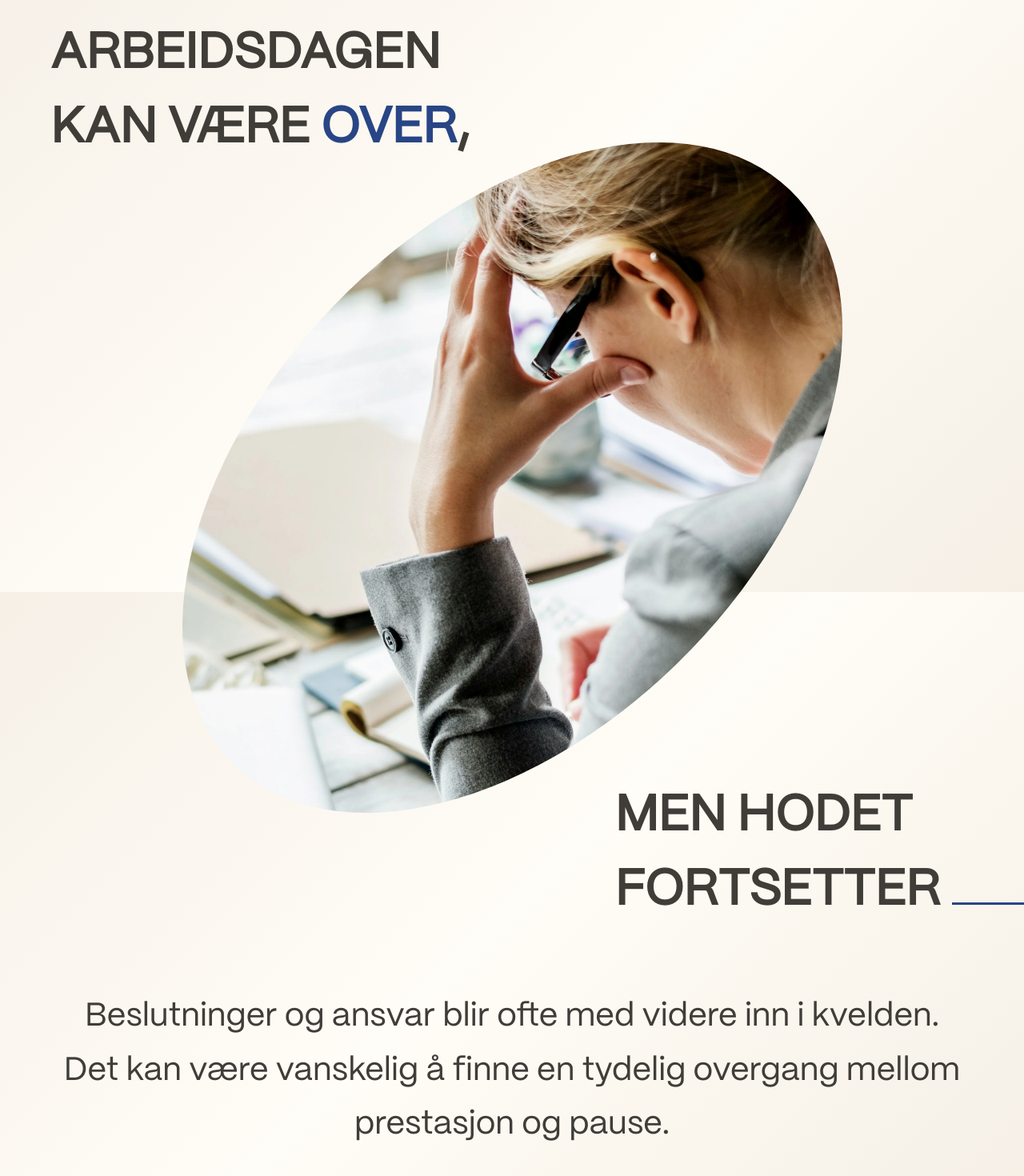
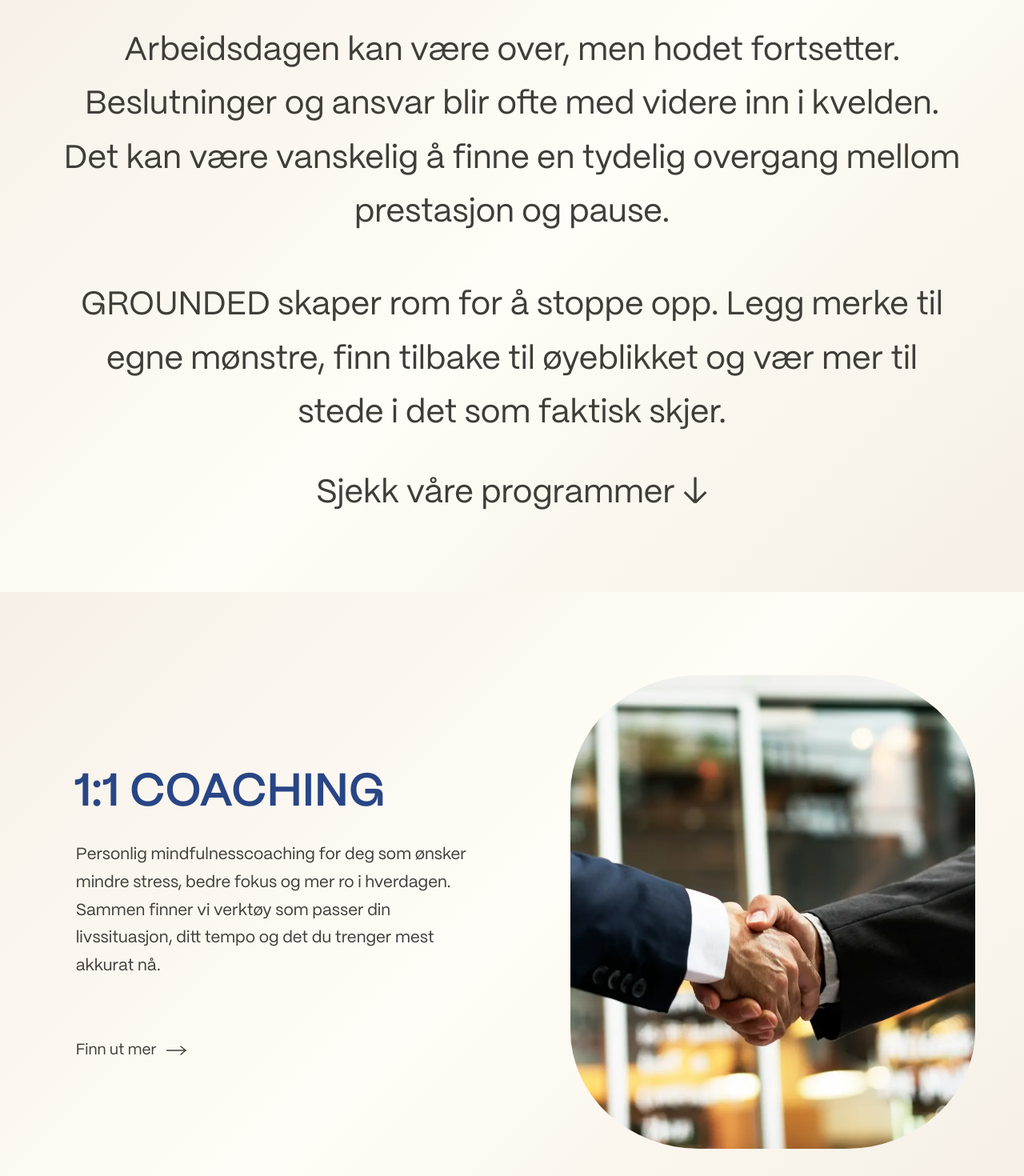
Before and after one commit to lulu630/grounded-website-2, a React (Vite) app: page / in a window 1280 px wide. Shown: the part 860-2330 px from the top of the page at 80% size. Built offline with nearby package versions, Linux system fonts and the light colour scheme.

Commit message:
Simplify intro animations and remove About overlap effect

```diff
--- a/src/App.css
+++ b/src/App.css
@@ -22,8 +22,6 @@
   max-width: 540px;
 }
 
-
-.intro__description,
 .about__content {
   max-width: 1200px;
 }
@@ -33,7 +31,7 @@
 .bedrifter__title,
 .about__title,
 .cta__title {
-  font-size: clamp(44px, 4.5vw, 60px);
+  font-size: var(--font-size-titles);
   color: var(--titles);
   line-height: 1.2;
   font-family: "PP Mori", serif;
@@ -397,260 +395,35 @@
 /*------------ INTRO SECTION ------------ */
 
 .intro {
-  color: var(--text);
-  padding: 0 4%;
-  text-align: center;
-}
-
-
-.intro__scene {
-  position: relative;
-  min-height: 160svh;
-  isolation: isolate;
-}
-
-
-.intro__scene-opening,
-.intro__scene-ending {
-  position: absolute;
-  z-index: 2;
-  font-size: 62px;
-  font-weight: 400;
-  line-height: 1.5;
-  text-transform: uppercase;
-}
-
-
-.intro__scene-opening {
-  top: 5%;
-  left: 1%;
-  text-align: left;
-  font-weight: 600;
-
-}
-
-
-.intro__scene-ending {
-  right: -4vw;
-  bottom: 6%;
-  text-align: left;
-  font-weight: 600;
-
-}
-
-
-.intro__continuation {
-  display: inline-flex;
-  align-items: baseline;
-  gap: 0.25em;
-  white-space: nowrap;
-}
-
-
-.intro__continuation-line {
-  display: inline-block;
-  flex-shrink: 0;
-  width: clamp(40px, 7vw, 120px);
-  height: 3px;
-  background: var(--accent);
-  transform-origin: left center;
-
-}
-
-
-.intro__window {
-  position: absolute;
-  top: 50%;
-  left: 50%;
-  width: min(65vw, 110svh, 950px);
-  aspect-ratio: 830.091 / 1244.984;
-  overflow: hidden;
-  transform: translate(-50%, -44.5013%);
-  clip-path: url(#intro-oval);
-  /*
-  top опускает овал ниже относительно секции.
-  width уменьшает овал вместе с фото
-  */
-}
-
-
-.intro__photo {
-  position: absolute;
-  inset: 0;
-}
-
-
-.intro__image {
-  display: block;
-  width: 100%;
-  height: 100%;
-  object-fit: cover;
-  object-position: center;
-}
-
-
-@media (max-width: 770px) {
-  .intro__window {
-    width: 55vw;
-  }
-
-  .intro__scene-opening,
-  .intro__scene-ending {
-    font-size: clamp(20px, 4vw, 30px);
-  }
-
-  .intro__scene-ending {
-    bottom: 8%;
-  }
-}
-
-
-
-.intro__block {
-  min-height: 70vh;
+  min-height: 100svh;
   display: flex;
+  flex-direction: column;
   align-items: center;
   justify-content: center;
-}
-
-
-.intro__text {
-  margin: 0;
-  max-width: 1320px;
-}
-
-
-.intro__opening {
-  font-size: clamp(32px, 6.2vw, 90px);
-  font-weight: 400;
-  line-height: 1.25;
-}
-
-
-.intro__heading {
-  font-size: clamp(42px, 8.3vw, 120px);
-  font-weight: 700;
-  line-height: 1.15;
-}
-
-
-.intro__description,
-.bedrifter__content p{
+  gap: 48px;
+  padding: 72px 6%;
+  color: var(--text);
+  text-align: center;
   font-size: clamp(21px, 3.2vw, 46px);
   line-height: 1.65;
 }
 
+.intro__block {
+  width: 100%;
+}
 
-.bedrifter__content p,
-.bedrifter__link {
-  text-shadow: 0 2px 8px rgb(0 0 0 / 55%);
+.intro__message {
+  display: flex;
+  flex-direction: column;
+  gap: 24px;
+}
+
+.intro__programs {
+  margin-top: 8px;
 }
 
 
-@media (max-width: 770px) {
-  .intro {
-    padding-inline: 6%;
-  }
-
-  .intro__block {
-    min-height: 65svh;
-  }
-
-  .intro__description br {
-    display: none;
-  }
-}
-
-
-/* prestasjon / pause */
-
-.intro__pause-stage {
-  position: relative;
-  min-height: 100svh;
-  display: grid;
-  place-items: center;
-  overflow: hidden;
-  overflow: clip;
-}
-
-
-.intro__words {
-  display: flex;
-  align-items: baseline;
-  gap: 0;
-  white-space: nowrap;
-  font-size: clamp(30px, 7.5vw, 108px);
-  font-weight: 700;
-  line-height: 1.2;
-}
-
-
-.intro__word {
-  display: inline-block;
-}
-
-
-.intro__message {
-  position: absolute;
-  inset: 0;
-  display: flex;
-  flex-direction: column;
-  align-items: center;
-  justify-content: center;
-  gap: clamp(28px, 4vw, 60px);
-  padding: 40px 2%;
-}
-
-
-.intro__message-heading {
-  font-size: clamp(28px, 4.2vw, 60px);
-  font-weight: 600;
-  line-height: 1.3;
-
-}
-
-
-.accent-italic {
-  color: var(--accent);
-}
-
-
-.intro__message-text {
-  max-width: 1050px;
-  font-size: clamp(20px, 2.6vw, 38px);
-  line-height: 1.7;
-}
-
-
-.intro__programs-arrow {
-  display: flex;
-  flex-direction: column;
-  align-items: center;
-  gap: 16px;
-  font-size: clamp(20px, 2.6vw, 38px);
-  line-height: 1.3;
-  position: relative;
-  top: 60px;
-
-}
-
-
-
-@media (prefers-reduced-motion: reduce) {
-  .intro__pause-stage {
-    display: flex;
-    flex-direction: column;
-    justify-content: center;
-    gap: 60px;
-  }
-
-  .intro__message {
-    position: static;
-  }
-}
-
 /*------------ SERVICES SECTION ------------ */
-
 
 .services {
   position: relative;
@@ -836,17 +609,23 @@
 }
 
 
-.bedrifter__content p {
-  max-width: 850px;
+.bedrifter__link {
+  margin-top: clamp(30px, 4.5vw, 80px);
   color: var(--text-on-dark);
+  text-shadow: 0 2px 8px rgb(0 0 0 / 55%);
 
 }
 
 
-.bedrifter__link {
-  margin-top: clamp(30px, 4.5vw, 80px);
+
+.bedrifter__content p {
+  max-width: 850px;
   color: var(--text-on-dark);
+  font-size: clamp(21px, 3.2vw, 46px);
+  line-height: 1.65;
+  text-shadow: 0 2px 8px rgb(0 0 0 / 55%);
 }
+
 
 
 
@@ -895,9 +674,6 @@
 }
 
 
-.bedrifter--complete + .about {
-  margin-top: 0;
-}
 
 
 
@@ -909,9 +685,7 @@
   position: relative;
   overflow: hidden;
   isolation: isolate;
-  margin-top: -100svh;
   min-height: 100svh;
-  z-index: 4;
 }
 
 
@@ -1185,9 +959,3 @@
     gap: 20px;
   }
 }
-
-
-.intro__block--description {
-  min-height: 30svh;
-  align-items: flex-start;
-}
--- a/src/Components/Intro.jsx
+++ b/src/Components/Intro.jsx
@@ -1,227 +1,64 @@
-import introImage from "../assets/images/intro.webp";
-import { useLayoutEffect, useRef } from "react";
+import { useRef } from "react";
+import { useGSAP } from "@gsap/react";
 import { gsap } from "gsap";
 import { ScrollTrigger } from "gsap/ScrollTrigger";
 
-gsap.registerPlugin(ScrollTrigger);
+gsap.registerPlugin(ScrollTrigger, useGSAP);
 
 function Intro() {
   const sectionRef = useRef(null);
 
-  useLayoutEffect(() => {
+  useGSAP(() => {
     const media = gsap.matchMedia();
 
     media.add("(prefers-reduced-motion: no-preference)", () => {
-      const scene = sectionRef.current.querySelector(".intro__scene");
+      const blocks = gsap.utils.toArray(".intro__block", sectionRef.current);
 
-      // Photo parallax effect
-      gsap.to(scene.querySelector(".intro__image"), {
-        yPercent: 10,
-        ease: "none",
-        scrollTrigger: {
-          trigger: scene,
-          start: "top bottom",
-          end: "bottom top",
-          scrub: 1,
-        },
-      });
-
-      gsap.to(scene.querySelector(".intro__scene-ending"), {
-        y: -100,
-        ease: "none",
-        scrollTrigger: {
-          trigger: scene,
-          start: "top bottom",
-          end: "bottom top",
-          scrub: 1,
-        }
-
-      });
-
-      const introTimeline = gsap.timeline({
-        scrollTrigger: {
-          trigger: scene.querySelector(".intro__scene-ending"),
-          start: "top 85%",
-          end: "top top",
-          scrub: 1,
-          once: true,
-
-        },
-      });
-
-      // Draw the line.
-      introTimeline.fromTo(
-        scene.querySelector(".intro__continuation-line"),
-        { scaleX: 0 },
-        { scaleX: 1, duration: 1, ease: "none" }
-      );
-
-      // Reveal the description immediately after the line.
-      introTimeline.fromTo(
-        sectionRef.current.querySelector(".intro__description"),
-        { opacity: 0, y: 32 },
-        { opacity: 1, y: 0, duration: 1, ease: "none" }
-      )
-
-      // Move PRESTASJON and PAUSE apart.
-      const stage = sectionRef.current.querySelector(".intro__pause-stage");
-      const words = stage.querySelector(".intro__words");
-      const leftWord = stage.querySelector(".intro__word--left");
-      const rightWord = stage.querySelector(".intro__word--right");
-      const message = stage.querySelector(".intro__message");
-
-      // const pauseTimeline = gsap.timeline({
-      //   scrollTrigger: {
-      //     trigger: stage,
-      //     start: "top top",
-      //     end: () => `+=${window.innerHeight * 2.5}`,
-      //     pin: true,
-      //     scrub: true,
-      //     invalidateOnRefresh: true,
-      //   },
-      // });
-
-      const pausePin =
-        ScrollTrigger.create({
-          trigger: stage,
-          start: "top top",
-          end: () => `+=${window.innerHeight * 2.5}`,
-          pin: true,
-          onEnterBack: (self) => {
-            const scroll = Math.min(self.scroll(), self.start);
-            self.kill();
-            self.scroll(scroll);
-            ScrollTrigger.refresh();
+      blocks.forEach((block) => {
+        const reveal = gsap.timeline({
+          scrollTrigger: {
+            trigger: block,
+            start: "top 85%",
+            once: true,
           },
         });
 
-      const pauseTimeline =
-        gsap.timeline({
-          scrollTrigger: {
-            trigger: stage,
-            start: () => pausePin.start,
-            end: () => pausePin.end,
-            scrub: true,
-            once: true,
-            invalidateOnRefresh: true,
-          },
-        });
+        reveal.from(block, {
+          y: 30,
+          duration: 0.7,
+          ease: "power1.inOut",
+        }, 0);
 
-      // Keep the words joined briefly.
-      pauseTimeline.to(words, { duration: 0.2 });
-
-      // Move PRESTASJON beyond the left edge of the section.
-      pauseTimeline.to(leftWord, {
-        x: () => -(stage.clientWidth + words.offsetWidth) / 2,
-        duration: 1,
-        ease: "none",
+        reveal.from(block, {
+          opacity: 0,
+          duration: 0.9,
+          ease: "power1.inOut",
+        }, 0);
       });
-      // Move PAUSE to the right at the same time ("<" starts both movements together).
-      pauseTimeline.to(rightWord, {
-        x: () => (stage.clientWidth + words.offsetWidth) / 2,
-        duration: 1,
-        ease: "none",
-      }, "<");
-      // 3. Reveal the GROUNDED message and link after the words separate
-      pauseTimeline.fromTo(message,
-        { autoAlpha: 0, y: 30 },
-        { autoAlpha: 1, y: 0, duration: 0.45, ease: "none" }
-      );
-      // Hold the final message before the pinned section ends.
-      pauseTimeline.to(message, { duration: 0.35 });
-
-      pauseTimeline.set(words, { autoAlpha: 0 });
-
-    }, sectionRef);
+    });
 
     return () => media.revert();
-  }, []);
+  }, { scope: sectionRef });
 
   return (
-    <section className="intro" ref={sectionRef} aria-label="Fra arbeidsdag til pause">
-      <svg width="0" height="0" aria-hidden="true">
-        <defs>
-          <clipPath id="intro-oval" clipPathUnits="objectBoundingBox">
-            <ellipse
-              cx="415.568"
-              cy="554.034"
-              rx="309.17"
-              ry="498.5145"
-              transform="scale(0.001204687 0.000803223) rotate(43.993 415.568 554.034)"
-            />
-          </clipPath>
-        </defs>
-      </svg>
+    <section
+      className="intro"
+      ref={sectionRef}
+      aria-label="Fra arbeidsdag til pause"
+    >
+      <p className="intro__block">
+        Arbeidsdagen kan være over, men hodet fortsetter. Beslutninger og ansvar
+        blir ofte med videre inn i kvelden. Det kan være vanskelig å finne en
+        tydelig overgang mellom prestasjon og pause.
+      </p>
 
-      <div className="intro__scene">
+      <div className="intro__block intro__message">
+        <p>
+          GROUNDED skaper rom for å stoppe opp. Legg merke til egne mønstre, finn tilbake til øyeblikket og vær mer til
+          stede i det som faktisk skjer.
+        </p>
 
-        <h2 className="intro__scene-opening">Arbeidsdagen <br /> kan være <span className="accent-italic">over</span>,</h2>
-
-        <div className="intro__window">
-          <div className="intro__photo">
-            <img
-              className="intro__image"
-              src={introImage}
-              alt="En person sitter med hodet hvilende i armene"
-            />
-          </div>
-        </div>
-
-        <h2 className="intro__scene-ending">
-          Men hodet <br />
-          <span className="intro__continuation">
-            fortsetter
-            <span
-              className="intro__continuation-line"
-              aria-hidden="true"
-            />
-          </span>
-        </h2>
-      </div>
-
-      <div className="intro__block intro__block--description">
-        <p className="intro__text intro__description">
-          Beslutninger og ansvar blir ofte med videre inn i kvelden.
-          <br />
-          Det kan være vanskelig å finne en tydelig overgang mellom prestasjon og pause.
-        </p>
-      </div>
-      <div className="intro__pause-stage">
-        <h2 className="intro__words" aria-label="Prestasjon og pause">
-          <span className="intro__word intro__word--left">PRESTASJON</span>
-          <span className="intro__word intro__word--right">PAUSE</span>
-        </h2>
-        <div className="intro__message">
-          <h2 className="intro__message-heading"> <span className="accent-italic">GROUNDED</span> skaper rom for å stoppe opp.</h2>
-          <p className="intro__message-text">
-            Legg merke til egne mønstre, finn tilbake til øyeblikket
-            <br />
-            og vær mer til stede i det som faktisk skjer.
-          </p>
-
-          {/* <p className="intro__programs-arrow">Utforsk programmene ↓</p> */}
-
-          <p className="intro__programs-arrow">
-            <span>Sjekk våre programmer</span>
-
-            <svg
-              width="16"
-              height="52"
-              viewBox="0 0 16 52"
-              fill="none"
-              stroke="currentColor"
-              strokeWidth="3"
-              strokeLinecap="round"
-              strokeLinejoin="round"
-              aria-hidden="true"
-              focusable="false"
-            >
-              <path d="M8 1V40M2 34L8 40L14 34" />
-            </svg>
-          </p>
-
-        </div>
-
+        <p className="intro__programs">Sjekk våre programmer ↓</p>
       </div>
     </section>
   );
--- a/src/index.css
+++ b/src/index.css
@@ -45,6 +45,7 @@
 
   --font-size-body: clamp(19px, 1.6vw, 24px);
   --line-height-body: 1.7;
+  --font-size-titles: clamp(44px, 4.5vw, 60px);
 
 
 }
```
Also changed, not shown: src/Components/Bedrifter.jsx (+1 -26 lines).
